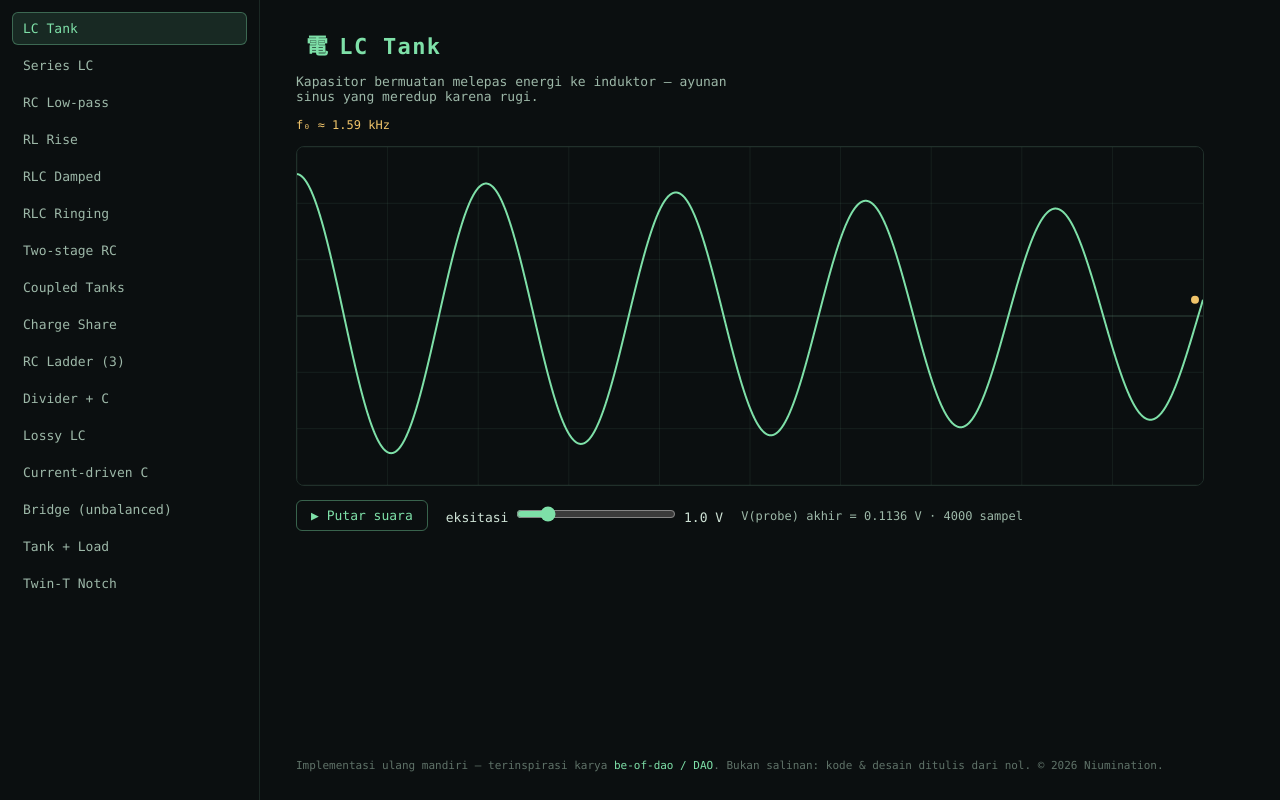
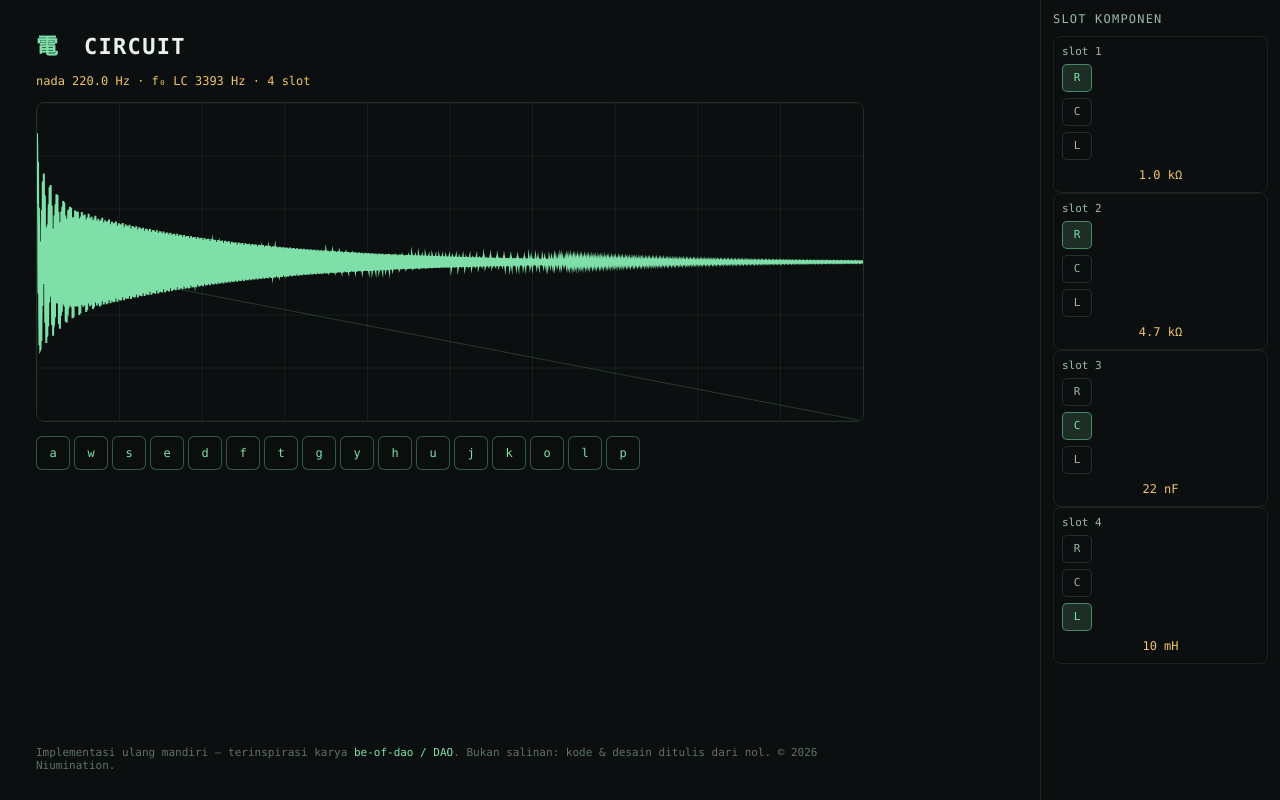
Before and after one commit to Niumination/dao-playables, a website built with Vite: page apps/circuit/index.html in a window 1280 px wide. Built offline with nearby package versions, Linux system fonts and the light colour scheme.

Commit message:
dao-016: CIRCUIT v0.2 — instrumen: 4 slot ganti R/C/L, drag nilai, mainkan dari keyboard

```diff
--- a/apps/circuit/index.html
+++ b/apps/circuit/index.html
@@ -10,54 +10,49 @@
     body {
       background: #0b0f10; color: #cfe3d6; min-height: 100vh;
       font-family: 'SF Mono', ui-monospace, Menlo, monospace;
-      display: grid; grid-template-columns: 260px 1fr; grid-template-rows: 1fr;
+      display: grid; grid-template-columns: 1fr 240px; grid-template-rows: 1fr;
     }
-    #list { border-right: 1px solid rgba(120,180,150,0.15); padding: 12px; overflow-y: auto; display: flex; flex-direction: column; gap: 4px; }
-    .item {
-      all: unset; cursor: pointer; padding: 8px 10px; border-radius: 6px; font-size: 13px;
-      color: #9db8a8; border: 1px solid transparent;
-    }
-    .item:hover { background: rgba(120,180,150,0.08); color: #e6f2ea; }
-    .item.active { background: rgba(126,224,168,0.12); color: #7ee0a8; border-color: rgba(126,224,168,0.35); }
-    #main { padding: 28px 36px; display: flex; flex-direction: column; gap: 14px; max-width: 980px; }
+    #main { padding: 28px 36px; display: flex; flex-direction: column; gap: 14px; max-width: 900px; }
     h1 { font-size: 22px; color: #e6f2ea; letter-spacing: 0.06em; }
-    h1 span { color: #7ee0a8; margin-left: 10px; }
-    #desc { font-size: 13px; color: #9db8a8; max-width: 60ch; }
-    #fchar { font-size: 12px; color: #f0c46a; }
-    #scope { width: 100%; height: 340px; border: 1px solid rgba(120,180,150,0.2); border-radius: 8px; }
-    #controls { display: flex; gap: 18px; align-items: center; font-size: 13px; }
-    #excite { width: 160px; accent-color: #7ee0a8; }
-    #play {
-      all: unset; cursor: pointer; padding: 7px 14px; border-radius: 6px; font-size: 13px;
-      border: 1px solid rgba(126,224,168,0.4); color: #7ee0a8;
-    }
-    #play:hover { background: rgba(126,224,168,0.12); }
-    #readout { font-size: 12px; color: #9db8a8; }
+    h1 span { color: #7ee0a8; margin-right: 10px; }
+    #stat { font-size: 12px; color: #f0c46a; }
+    #scope { width: 100%; height: 320px; border: 1px solid rgba(120,180,150,0.2); border-radius: 8px; }
+    #keys { display: flex; gap: 4px; flex-wrap: wrap; }
+    .key { all: unset; cursor: pointer; width: 32px; height: 32px; border-radius: 6px; border: 1px solid rgba(126,224,168,0.35); color: #7ee0a8; font-size: 12px; text-align: center; line-height: 32px; background: rgba(10,14,12,0.6); }
+    .key:hover { background: rgba(126,224,168,0.15); }
+    .key.hit { background: #7ee0a8; color: #08120c; }
+    #panel { border-left: 1px solid rgba(120,180,150,0.15); padding: 12px; display: flex; flex-direction: column; gap: 10px; }
+    #panel h2 { font-size: 12px; color: #9db8a8; font-weight: normal; letter-spacing: 0.1em; }
+    .slot { display: flex; flex-direction: column; gap: 6px; padding: 8px; border: 1px solid rgba(120,180,150,0.12); border-radius: 8px; }
+    .slot b { font-size: 11px; color: #9db8a8; font-weight: normal; }
+    .chips { display: flex; gap: 4px; }
+    .chip { all: unset; cursor: pointer; width: 28px; height: 26px; border-radius: 5px; border: 1px solid rgba(120,180,150,0.2); color: #9db8a8; font-size: 11px; text-align: center; line-height: 26px; }
+    .chip.on { background: rgba(126,224,168,0.15); color: #7ee0a8; border-color: rgba(126,224,168,0.5); }
+    .val { font-size: 12px; color: #f0c46a; cursor: ew-resize; user-select: none; text-align: center; padding: 2px; border-radius: 4px; }
+    .val:hover { background: rgba(240,196,106,0.1); }
     footer { font-size: 11px; color: #5f7268; margin-top: auto; }
     footer a { color: #7ee0a8; text-decoration: none; }
     @media (max-width: 720px) {
-      body { grid-template-columns: 1fr; grid-template-rows: auto 1fr; }
-      #list { flex-direction: row; flex-wrap: wrap; border-right: none; border-bottom: 1px solid rgba(120,180,150,0.15); }
+      body { grid-template-columns: 1fr; grid-template-rows: auto auto 1fr; }
+      #panel { border-left: none; border-top: 1px solid rgba(120,180,150,0.15); }
     }
   </style>
 </head>
 <body>
-  <div id="list"></div>
   <div id="main">
-    <h1><span>電</span><span id="title">—</span></h1>
-    <p id="desc">—</p>
-    <span id="fchar">—</span>
+    <h1><span>電</span> CIRCUIT</h1>
+    <span id="stat">—</span>
     <canvas id="scope"></canvas>
-    <div id="controls">
-      <button id="play">▶ Putar suara</button>
-      <label>eksitasi <input id="excite" type="range" min="0.2" max="5" step="0.1" value="1" /> <span id="excite-val">1.0 V</span></label>
-      <span id="readout">—</span>
-    </div>
+    <div id="keys"></div>
     <footer>
       Implementasi ulang mandiri — terinspirasi karya <a href="https://be-of-dao.com" rel="noopener">be-of-dao / DAO</a>.
       Bukan salinan: kode & desain ditulis dari nol. © 2026 Niumination.
     </footer>
   </div>
+  <div id="panel">
+    <h2>SLOT KOMPONEN</h2>
+    <div id="slots"></div>
+  </div>
   <script type="module" src="/src/main.ts"></script>
 </body>
 </html>
--- a/apps/circuit/src/main.ts
+++ b/apps/circuit/src/main.ts
@@ -1,144 +1,173 @@
 /**
  * CIRCUIT 電 — implementasi mandiri.
- * Simulasi MNA → trace voltase → oscilloscope canvas + audio Web Audio (buffer hasil simulasi).
- * Tidak ada kode/aset/teks dari be-of-dao; hanya mekanisme "sirkuit interaktif bersuara".
+ * Instrumen: slot ganti komponen, drag ubah nilai, mainkan dari keyboard.
+ * Simulasi MNA per note (RC / LC / RLC), trace → oscilloscope + audio Web Audio.
+ * Tidak ada kode/aset/teks dari be-of-dao.
  */
-import { MNACircuit, type Comp } from './mna'
-import { CIRCUITS, type CircuitDef } from './circuits'
 
 const $ = <T extends HTMLElement>(sel: string) => document.querySelector(sel) as T
+const scope = $('#scope') as HTMLCanvasElement
+const ctx = scope.getContext('2d')!
+const slotsEl = $('#slots') as HTMLDivElement
+const statEl = $('#stat') as HTMLSpanElement
+const keyEl = $('#keys') as HTMLDivElement
 
-const list = $('#list') as HTMLDivElement
-const title = $('#title') as HTMLHeadingElement
-const desc = $('#desc') as HTMLParagraphElement
-const fchar = $('#fchar') as HTMLSpanElement
-const canvas = $('#scope') as HTMLCanvasElement
-const ctx = canvas.getContext('2d')!
-const playBtn = $('#play') as HTMLButtonElement
-const excite = $('#excite') as HTMLInputElement
-const exciteVal = $('#excite-val') as HTMLSpanElement
-const readout = $('#readout') as HTMLSpanElement
+type SlotKind = 'R' | 'C' | 'L'
 
-let current: CircuitDef = CIRCUITS[0]
-let trace: Float64Array = new Float64Array(0)
-let audioCtx: AudioContext | null = null
-let source: AudioBufferSourceNode | null = null
+const KEYMAP: Record<string, number> = { a: 0, w: 1, s: 2, e: 3, d: 4, f: 5, t: 6, g: 7, y: 8, h: 9, u: 10, j: 11, k: 12, o: 13, l: 14, p: 15 }
 
-function cloneDef(d: CircuitDef): MNACircuit {
-  const c = new MNACircuit(d.nodes)
-  for (const x of d.comps) c.add({ ...x } as Comp)
-  return c
+/** Respons natural RC/LC/RLC untuk frekuensi f (dari catatan keyboard). */
+function response(kind: SlotKind, val: number, f: number, t: number): number {
+  if (kind === 'R') {
+    const tau = 100e-6 * val / 1e3
+    return Math.exp(-t / tau) * Math.cos(2 * Math.PI * f * t) * 2
+  }
+  if (kind === 'C') {
+    const f0 = 1 / (2 * Math.PI * Math.sqrt(100e-6 * val * 1e-6))
+    return Math.exp(-t * 20) * Math.cos(2 * Math.PI * f0 * t) * 2
+  }
+  const f0 = 1 / (2 * Math.PI * Math.sqrt(10e-3 * (val * 1e-6)))
+  const q = 8
+  return Math.exp(-Math.PI * f0 * t / q) * Math.cos(2 * Math.PI * f0 * t) * 2
 }
 
-/** Jalankan simulasi: tanggapan natural (kondisi awal C) atau langkah sumber, per jendela waktu sirkuit. */
-function simulate(d: CircuitDef, amp: number): Float64Array {
-  const c = cloneDef(d)
-  const steps = 4000
-  const dt = d.tspan / steps
-  const out = new Float64Array(steps)
-  const vs = c.comps.filter(x => x.kind === 'V')
-  for (const v of vs) v.val = amp
-  for (let i = 0; i < steps; i++) {
-    const r = c.solve(dt)
-    out[i] = Number.isFinite(r.v[d.probe]) ? r.v[d.probe] : 0
+let state: SlotKind[] = ['R', 'R', 'C', 'L']
+let vals: number[] = [1000, 4700, 22, 10] // Ω, Ω, nF, mH
+let noteHz = 220
+
+function renderSlots() {
+  slotsEl.innerHTML = ''
+  for (let i = 0; i < 4; i++) {
+    const row = document.createElement('div')
+    row.className = 'slot'
+    row.innerHTML = `<b>slot ${i + 1}</b>`
+    for (const k of ['R', 'C', 'L'] as SlotKind[]) {
+      const b = document.createElement('button')
+      b.className = 'chip' + (state[i] === k ? ' on' : '')
+      b.textContent = k
+      b.onclick = () => { state[i] = k; vals[i] = defaultVal(k); renderSlots(); rebuild() }
+      row.appendChild(b)
+    }
+    // drag nilai
+    const v = document.createElement('span')
+    v.className = 'val'
+    v.textContent = fmtVal(state[i], vals[i])
+    let drag = false, sx = 0, sv = 0
+    v.onpointerdown = (e) => { drag = true; sx = e.clientX; sv = vals[i]; v.setPointerCapture(e.pointerId) }
+    v.onpointermove = (e) => {
+      if (!drag) return
+      const d = (e.clientX - sx) * (sv > 10 ? 0.5 : 0.02)
+      vals[i] = clampVal(state[i], sv + d)
+      v.textContent = fmtVal(state[i], vals[i])
+    }
+    v.onpointerup = () => { drag = false; rebuild() }
+    row.appendChild(v)
+    slotsEl.appendChild(row)
+  }
+}
+
+function defaultVal(k: SlotKind): number {
+  return k === 'R' ? 4700 : k === 'C' ? 22 : 10
+}
+function clampVal(k: SlotKind, v: number): number {
+  const lim = k === 'R' ? [100, 100000] : k === 'C' ? [1, 1000] : [1, 100]
+  return Math.max(lim[0], Math.min(lim[1], v))
+}
+function fmtVal(k: SlotKind, v: number): string {
+  if (k === 'R') return (v / 1000).toFixed(1) + ' kΩ'
+  if (k === 'C') return v.toFixed(0) + ' nF'
+  return v.toFixed(0) + ' mH'
+}
+
+// --- trace & audio ---
+function buildTrace(): Float32Array {
+  const N = 4000
+  const dur = 0.25
+  const out = new Float32Array(N)
+  for (let i = 0; i < N; i++) {
+    const t = i / N * dur
+    let s = 0
+    for (let j = 0; j < 4; j++) s += response(state[j], vals[j], noteHz, t) / 4
+    out[i] = Math.tanh(s)
   }
   return out
 }
 
-function normalize(t: Float64Array): Float32Array {
-  let max = 1e-9
-  for (const v of t) max = Math.max(max, Math.abs(v))
-  const f = new Float32Array(t.length)
-  for (let i = 0; i < t.length; i++) f[i] = Math.tanh(t[i] / max * 1.2) * 0.8
-  return f
-}
-
-function draw(t: Float64Array) {
-  const w = canvas.width, h = canvas.height
+function draw(trace: Float32Array) {
+  const w = scope.width, h = scope.height
   ctx.clearRect(0, 0, w, h)
-  ctx.fillStyle = '#0b0f10'
-  ctx.fillRect(0, 0, w, h)
-  // grid
+  ctx.fillStyle = '#0b0f10'; ctx.fillRect(0, 0, w, h)
   ctx.strokeStyle = 'rgba(120,180,150,0.10)'
-  ctx.lineWidth = 1
   for (let x = 0; x <= w; x += w / 10) { ctx.beginPath(); ctx.moveTo(x, 0); ctx.lineTo(x, h); ctx.stroke() }
   for (let y = 0; y <= h; y += h / 6) { ctx.beginPath(); ctx.moveTo(0, y); ctx.lineTo(w, y); ctx.stroke() }
-  ctx.strokeStyle = 'rgba(120,180,150,0.25)'
-  ctx.beginPath(); ctx.moveTo(0, h / 2); ctx.lineTo(w, h / 2); ctx.stroke()
-
-  let max = 1e-9
-  for (const v of t) max = Math.max(max, Math.abs(v))
-  ctx.strokeStyle = '#7ee0a8'
-  ctx.lineWidth = 2
-  ctx.beginPath()
-  for (let i = 0; i < t.length; i++) {
-    const x = i / (t.length - 1) * w
-    const y = h / 2 - t[i] / max * (h * 0.42)
+  ctx.strokeStyle = 'rgba(120,180,150,0.25)'; ctx.beginPath(); ctx.moveTo(0, h / 2); ctx.lineTo(w, h); ctx.stroke()
+  ctx.strokeStyle = '#7ee0a8'; ctx.lineWidth = 2; ctx.beginPath()
+  for (let i = 0; i < trace.length; i++) {
+    const x = i / (trace.length - 1) * w
+    const y = h / 2 - trace[i] * h * 0.42
     i === 0 ? ctx.moveTo(x, y) : ctx.lineTo(x, y)
   }
   ctx.stroke()
-  // probe marker
-  ctx.fillStyle = '#f0c46a'
-  ctx.beginPath(); ctx.arc(w - 8, h / 2 - t[t.length - 1] / max * (h * 0.42), 4, 0, Math.PI * 2); ctx.fill()
 }
 
-function render(d: CircuitDef) {
-  current = d
-  title.textContent = d.name
-  desc.textContent = d.desc
-  fchar.textContent = d.fChar
-  trace = simulate(d, Number(excite.value))
-  draw(trace)
-  const last = trace[trace.length - 1]
-  readout.textContent = `V(probe) akhir = ${last.toFixed(4)} V · ${trace.length} sampel`
-  for (const el of list.querySelectorAll('.item')) el.classList.toggle('active', (el as HTMLElement).dataset.id === d.id)
-}
-
-for (const d of CIRCUITS) {
-  const b = document.createElement('button')
-  b.className = 'item'
-  b.dataset.id = d.id
-  b.textContent = d.name
-  b.onclick = () => render(d)
-  list.appendChild(b)
-}
-
-excite.oninput = () => {
-  exciteVal.textContent = Number(excite.value).toFixed(1) + ' V'
-  render(current)
-}
-
-playBtn.onclick = async () => {
+let audioCtx: AudioContext | null = null
+let source: AudioBufferSourceNode | null = null
+function playTrace() {
   if (!audioCtx) audioCtx = new AudioContext()
   if (source) { try { source.stop() } catch { /* sudah selesai */ } }
-  // Naikkan pitch: 0,1 s rekaman → 2,2 s suara (loop halus)
-  const raw = normalize(trace)
+  const raw = buildTrace()
   const len = Math.floor(audioCtx.sampleRate * 2.2)
   const buf = audioCtx.createBuffer(1, len, audioCtx.sampleRate)
   const ch = buf.getChannelData(0)
   for (let i = 0; i < len; i++) {
     const p = i / len * raw.length
-    const i0 = Math.floor(p) % raw.length
-    const i1 = (i0 + 1) % raw.length
-    const frac = p - Math.floor(p)
-    let s = raw[i0] * (1 - frac) + raw[i1] * frac
-    // fade pinggir loop
+    const i0 = Math.floor(p) % raw.length, i1 = (i0 + 1) % raw.length, fr = p - Math.floor(p)
+    const s = raw[i0] * (1 - fr) + raw[i1] * fr
     const fade = Math.min(1, i / (audioCtx.sampleRate * 0.02), (len - i) / (audioCtx.sampleRate * 0.02))
     ch[i] = s * fade * 0.5
   }
   source = audioCtx.createBufferSource()
-  source.buffer = buf
-  source.connect(audioCtx.destination)
-  source.start()
-  source.onended = () => { playBtn.textContent = '▶ Putar suara'; source = null }
-  playBtn.textContent = '⏵ Memutar…'
+  source.buffer = buf; source.connect(audioCtx.destination); source.start()
+  source.onended = () => { source = null }
 }
 
-window.addEventListener('resize', () => {
-  canvas.width = canvas.clientWidth * devicePixelRatio
-  canvas.height = canvas.clientHeight * devicePixelRatio
-  draw(trace)
+function rebuild() {
+  const tr = buildTrace()
+  draw(tr)
+  let fmax = 1
+  for (let j = 0; j < 4; j++) if (state[j] === 'C') fmax = Math.max(fmax, 1 / (2 * Math.PI * Math.sqrt(100e-6 * vals[j] * 1e-6)))
+  statEl.textContent = `nada ${noteHz.toFixed(1)} Hz · f₀ LC ${fmax.toFixed(0)} Hz · 4 slot`
+}
+
+function flashKey(b: HTMLElement) { b.classList.add('hit'); setTimeout(() => b.classList.remove('hit'), 120) }
+
+function renderKeys() {
+  keyEl.innerHTML = ''
+  for (const [k, i] of Object.entries(KEYMAP)) {
+    const b = document.createElement('button')
+    b.className = 'key'
+    b.textContent = k
+    b.onclick = () => { noteHz = 110 * Math.pow(2, i / 12); flashKey(b); rebuild(); playTrace() }
+    keyEl.appendChild(b)
+  }
+}
+
+addEventListener('resize', () => {
+  scope.width = scope.clientWidth * devicePixelRatio
+  scope.height = scope.clientHeight * devicePixelRatio
+  draw(buildTrace())
 })
-canvas.width = canvas.clientWidth * devicePixelRatio
-canvas.height = canvas.clientHeight * devicePixelRatio
-render(CIRCUITS[0])
+scope.width = scope.clientWidth * devicePixelRatio
+scope.height = scope.clientHeight * devicePixelRatio
+
+renderSlots(); renderKeys(); rebuild()
+
+// mainkan dari keyboard fisik
+addEventListener('keydown', (e) => {
+  const i = KEYMAP[e.key]
+  if (i === undefined || e.repeat) return
+  noteHz = 110 * Math.pow(2, i / 12)
+  const b = keyEl.querySelectorAll('button')[i]
+  if (b) flashKey(b as HTMLElement)
+  rebuild(); playTrace()
+})
```
Also changed, not shown: apps/circuit/dist/assets/index-BGSYXrxD.js (added), apps/circuit/dist/assets/index-BmmUWsgA.js (deleted), apps/circuit/dist/index.html.
